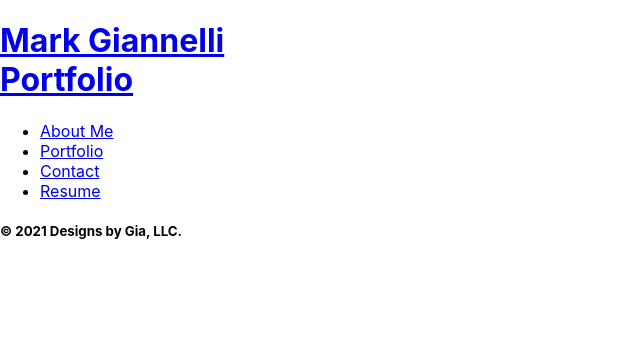
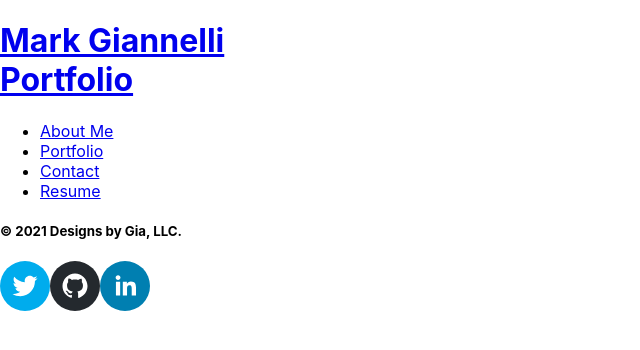
Before and after one commit to mjgiannelli/challenge-20-react-portfolio, a React (Create React App) app: page / in a window 1280 px wide. Shown: the top 350 px of the page, without its empty margins (0-640 px from the left). Built offline with nearby package versions, Linux system fonts and the light colour scheme.

Commit message:
add social media icons to footer

```diff
--- a/package.json
+++ b/package.json
@@ -9,6 +9,7 @@
     "react": "^17.0.2",
     "react-dom": "^17.0.2",
     "react-scripts": "4.0.3",
+    "react-social-icons": "^5.6.1",
     "web-vitals": "^1.1.2"
   },
   "scripts": {
--- a/src/components/Footer/index.js
+++ b/src/components/Footer/index.js
@@ -1,9 +1,16 @@
+import { SocialIcon } from 'react-social-icons';
+
 function Footer() {
     return (
       <footer>
         <h5>
           <span>&copy;</span> 2021 Designs by Gia, LLC.
         </h5>
+        <div>
+            <SocialIcon url='https://twitter.com/MarkGiannelli2' />
+            <SocialIcon url='https://github.com/mjgiannelli' />
+            <SocialIcon url='https://www.linkedin.com/in/mark-giannelli-mba-458585108/' />
+        </div>
       </footer>
     )
   }
```
Also changed, not shown: 1 other file (tests, documents, lock files or other folders).
